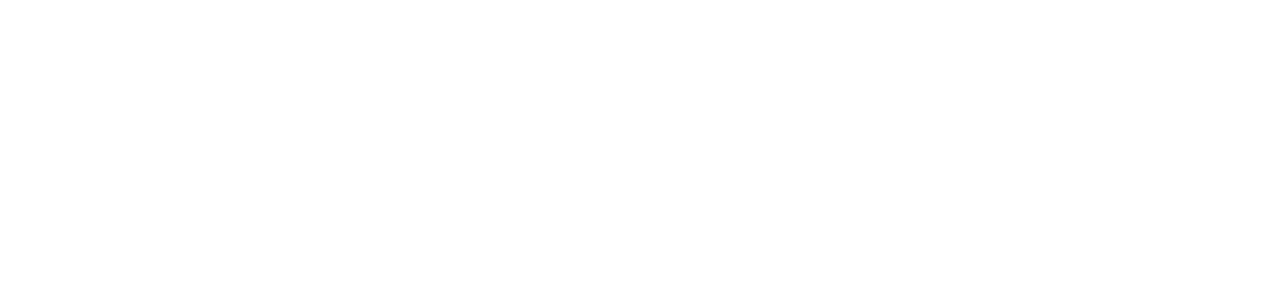
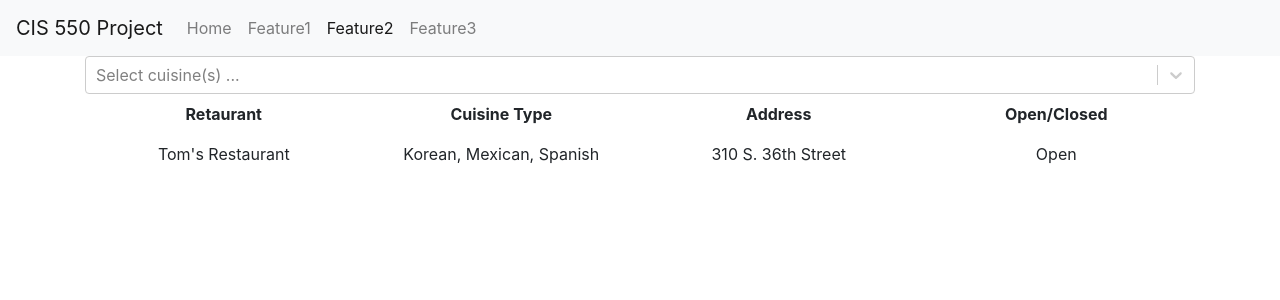
Before and after one commit to jhltom/CIS550-Project, a React (Create React App) app in the folder client/: page /Feature2 in a window 1280 px wide. Shown: the top 300 px of the page. Built offline with nearby package versions, Linux system fonts and the light colour scheme.

Commit message:
Add Feature2 component and .css with front-end finished

```diff
--- a/client/src/App.js
+++ b/client/src/App.js
@@ -5,6 +5,7 @@
 	Switch
 } from 'react-router-dom';
 import Home from './components/Home';
+import Feature2 from './components/Feature2';
 import './App.css';
 
 function App() {
@@ -26,6 +27,13 @@
 							<Home />
 						)}
 					/>
+					<Route
+						exact
+						path="/Feature2"
+						render={() => (
+							<Feature2 />
+						)}
+					/>
 				</Switch>
 			</Router>
 		</div>
--- /dev/null
+++ b/client/src/components/Feature2.js
@@ -0,0 +1,91 @@
+import React from 'react';
+import '../style/Feature2.css';
+import 'bootstrap/dist/css/bootstrap.min.css';
+import Select from 'react-select';
+import PageNavbar from './PageNavbar';
+
+export default class Feature2 extends React.Component {
+
+  constructor(props) {
+    super(props);
+
+    this.state = {
+      cuisineOptions: [
+        { value: 'American', label: 'American' },
+        { value: 'Chinese', label: 'Chinese' },
+        { value: 'French', label: 'French' },
+        { value: 'Indian', label: 'Indian' },
+        { value: 'Korean', label: 'Korean' },
+        { value: 'Mexican', label: 'Mexican' },
+        { value: 'Spanish', label: 'Spanish' },
+      ],
+      selectedCuisine: [],
+      selectedCuisineDivs: [],
+    }
+  }
+
+  componentDidMount = () => {
+
+    // TODO: get of all cuisine types from CuisineType db
+
+    // For now for testing purposes:
+    let selectedCuisineDivs = [
+      <div className="restaurant">
+        <div className="restaurantName">Tom's Restaurant</div>
+        <div className="cuisineType">Korean, Mexican, Spanish</div>
+        <div className="address">310 S. 36th Street</div>
+        <div className="open">Open</div>
+      </div>];
+    this.setState({ selectedCuisineDivs });
+
+  }
+
+  handleChange = selectedCuisine => {
+    this.setState(
+      { selectedCuisine },
+      () => console.log(`Option selected:`, this.state.selectedCuisine)
+    );
+
+    //TODO: create selectedCuisineDivs for selectedCuisine (handleOpenHours)
+
+  };
+
+  handleOpenHours = () =>{
+    // TODO: determine whether each restaurant is open at a given time
+
+  }
+
+
+  render() {
+    return (
+      <div className="Feature2">
+        <PageNavbar active="Feature2" />
+        <div className="container">
+
+          <Select
+            value={this.state.selectedCuisine}
+            onChange={this.handleChange}
+            options={this.state.cuisineOptions}
+            isMulti
+            isSearchable
+            placeholder="Select cuisine(s) ... "
+          />
+
+          <div className="header-container">
+            <div className="headers">
+              <div className="header"><strong>Retaurant</strong></div>
+              <div className="header"><strong>Cuisine Type</strong></div>
+              <div className="header"><strong>Address</strong></div>
+              <div className="header"><strong>Open/Closed</strong></div>
+            </div>
+          </div>
+
+          <div className="results-container" id="results">
+            {this.state.selectedCuisineDivs}
+          </div>
+
+        </div>
+      </div>
+    );
+  }
+}
--- a/client/src/components/Home.js
+++ b/client/src/components/Home.js
@@ -15,7 +15,7 @@
     return (
 
       <div className="App">
-        <PageNavbar active="Status" />
+        <PageNavbar active="Home" />
         <header className="App-header">
           <img src={logo} className="App-logo" alt="logo" />
           <p>
--- /dev/null
+++ b/client/src/style/Feature2.css
@@ -0,0 +1,12 @@
+.header-container .headers, .results-container .restaurant {
+  display: flex;
+  flex-flow: row nowrap;
+  align-items: center;
+  height: 40px;
+}
+
+.headers .header, .restaurant .restaurantName,
+.restaurant .cuisineType, .restaurant .address,
+.restaurant .open {
+  flex: 1 0 25%;
+}
```
